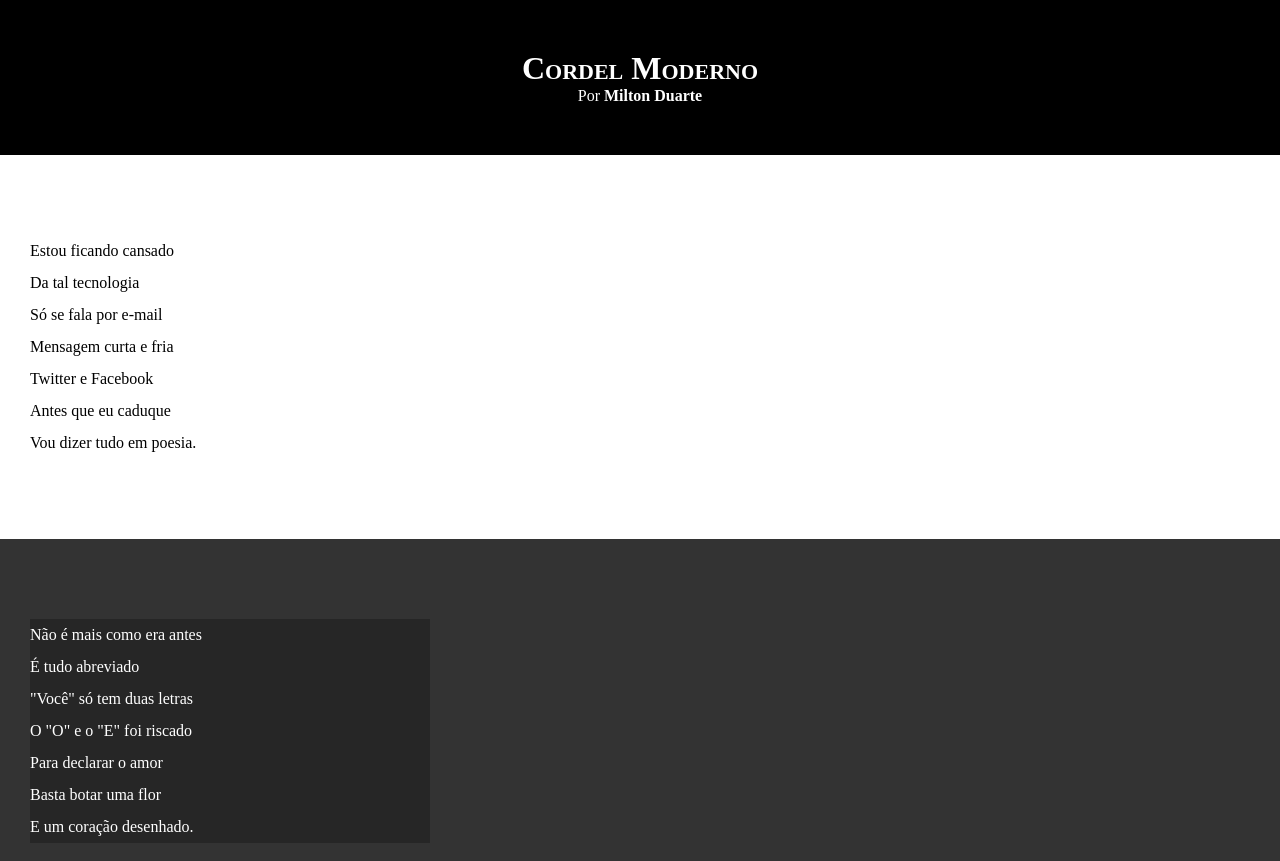
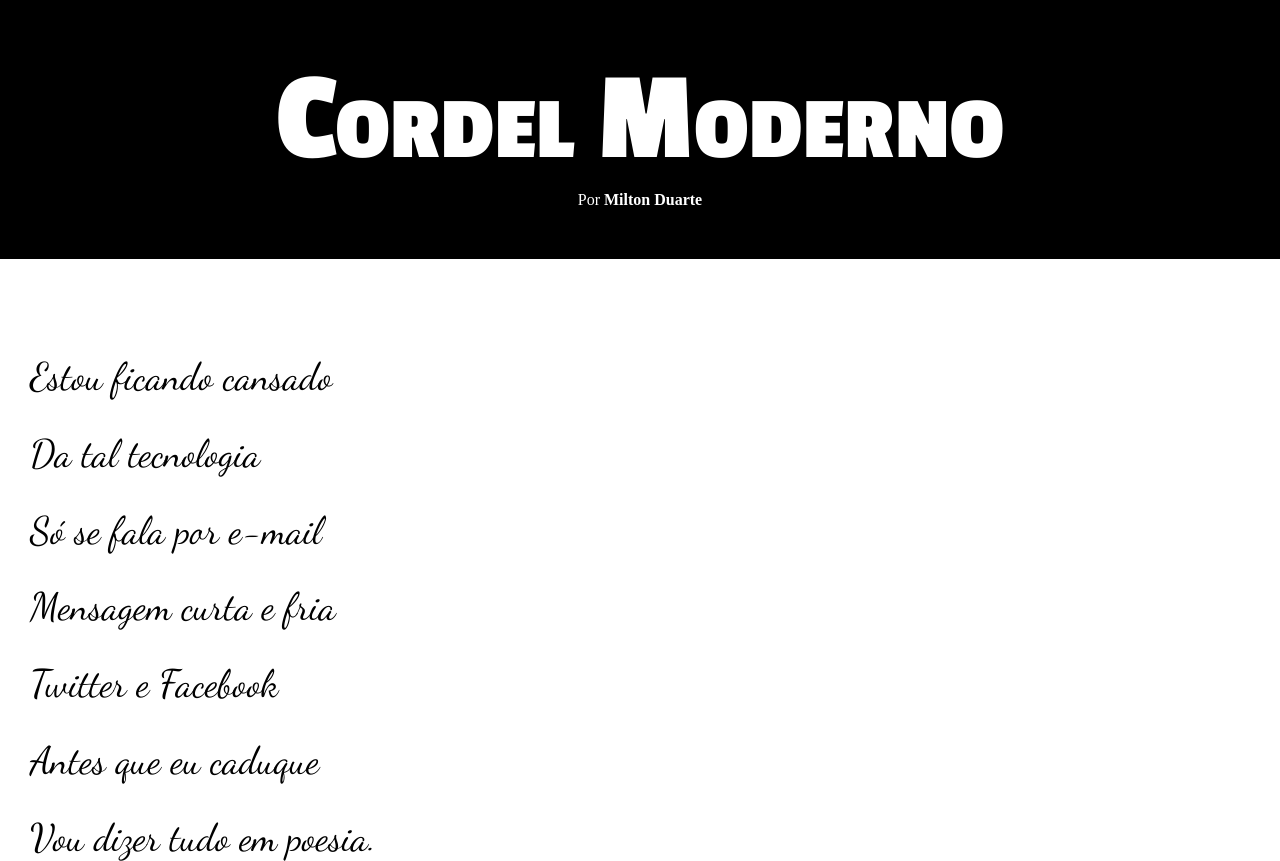
Before and after one commit to Gomessx555/estudos, a plain HTML site: page exercicios/projeto-cordel/index.html in a window 1280 px wide. Shown: the top 861 px of the page. Drawn offline with Linux system fonts and the light colour scheme.

Commit message:
atualização de fonte

```diff
--- a/exercicios/projeto-cordel/estilo/style.css
+++ b/exercicios/projeto-cordel/estilo/style.css
@@ -1,8 +1,22 @@
 @charset "UTF-8";
+
+@import url('https://fonts.googleapis.com/css2?family=Passion+One:wght@400;700;900&display=swap');
+
+@import url('https://fonts.googleapis.com/css2?family=Dancing+Script:wght@400..700&display=swap');
+
+
+
+:root {
+    --fonte1: Verdana, Geneva, Tahoma, sans-serif;
+    --fonte2: "Passion One", cursive;
+    --fonte3: "Dancing Script", cursive;
+}
+
 
 * {
     margin: 0px;
     padding: 0px;
+    font-size: 1em;
 }
 
 html, body {
@@ -19,6 +33,8 @@ header {
 header > h1 {
     padding-top: 50px;
     font-variant: small-caps;
+    font-family: var(--fonte2);
+    font-size: 10vw;
 }
 
 header > p {
@@ -40,7 +56,8 @@ section {
     padding-bottom: 10vh;
     line-height: 2em;
     padding-left: 30px;
-
+    font-family: var(--fonte3);
+    font-size: 3vw;
 }
 
 section.normal {
@@ -55,7 +72,8 @@ section.imagem {
 
 section.imagem > p {
     background-color: rgb(0, 0, 0, 0.253);
-    width: 400px;
+    display: inline-block;
+    padding: 5px;
 }
 
 footer {
```
